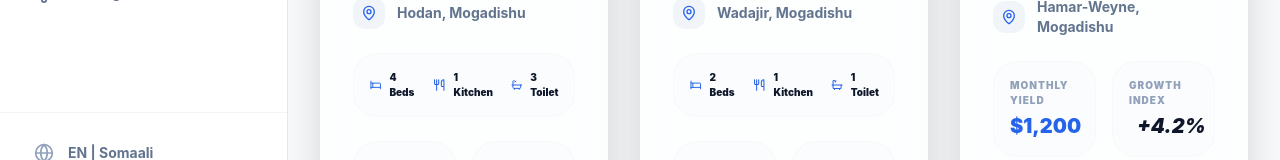
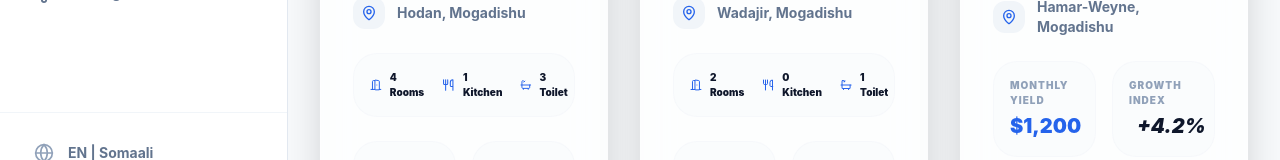
Before and after one commit to ibrahimcowke/Rentme24, a React (Vite) app: page /properties in a window 1280 px wide. Shown: the part 551-711 px from the top of the page. Built offline with nearby package versions, Linux system fonts and the light colour scheme.

Commit message:
refactor: Rename beds to rooms across application and SQL schema

```diff
--- a/src/contexts/DataContext.tsx
+++ b/src/contexts/DataContext.tsx
@@ -9,7 +9,7 @@ export interface Property {
   rent: number;
   status: 'occupied' | 'available';
   image: string;
-  beds?: number;
+  rooms?: number;
   kitchens?: number;
   toilets?: number;
 }
@@ -66,10 +66,10 @@ export const DataProvider: React.FC<{ children: React.ReactNode }> = ({ children
   const [properties, setProperties] = useState<Property[]>(() => {
     const saved = localStorage.getItem('rentme-properties');
     return saved ? JSON.parse(saved) : [
-      { id: '1', name: "Villa Hodan", code: "HOD-001", type: "house", district: "Hodan", rent: 500, status: "occupied", image: "https://images.unsplash.com/photo-1580587771525-78b9dba3b914?auto=format&fit=crop&q=80&w=600", beds: 4, kitchens: 1, toilets: 3 },
-      { id: '2', name: "Blue Sky Apartment", code: "WAD-042", type: "apartment", district: "Wadajir", rent: 350, status: "available", image: "https://images.unsplash.com/photo-1545324418-cc1a3fa10c00?auto=format&fit=crop&q=80&w=600", beds: 2, kitchens: 1, toilets: 1 },
+      { id: '1', name: "Villa Hodan", code: "HOD-001", type: "house", district: "Hodan", rent: 500, status: "occupied", image: "https://images.unsplash.com/photo-1580587771525-78b9dba3b914?auto=format&fit=crop&q=80&w=600", rooms: 4, kitchens: 1, toilets: 3 },
+      { id: '2', name: "Blue Sky Apartment", code: "WAD-042", type: "apartment", district: "Wadajir", rent: 350, status: "available", image: "https://images.unsplash.com/photo-1545324418-cc1a3fa10c00?auto=format&fit=crop&q=80&w=600", rooms: 2, kitchen: 1, toilets: 1 },
       { id: '3', name: "Commercial Hub", code: "XW-105", type: "office", district: "Hamar-Weyne", rent: 1200, status: "occupied", image: "https://images.unsplash.com/photo-1497366216548-37526070297c?auto=format&fit=crop&q=80&w=600" },
-      { id: '4', name: "Sunset Residence", code: "DAR-009", type: "house", district: "Darussalam", rent: 600, status: "available", image: "https://images.unsplash.com/photo-1600585154340-be6161a56a0c?auto=format&fit=crop&q=80&w=600", beds: 3, kitchens: 1, toilets: 2 },
+      { id: '4', name: "Sunset Residence", code: "DAR-009", type: "house", district: "Darussalam", rent: 600, status: "available", image: "https://images.unsplash.com/photo-1600585154340-be6161a56a0c?auto=format&fit=crop&q=80&w=600", rooms: 3, kitchens: 1, toilets: 2 },
     ];
   });
 
--- a/src/pages/Properties.tsx
+++ b/src/pages/Properties.tsx
@@ -15,7 +15,7 @@ import {
   ShieldCheck,
   Activity,
   Users,
-  Bed,
+  DoorOpen,
   Utensils,
   Bath
 } from 'lucide-react';
@@ -57,7 +57,7 @@ const Properties: React.FC = () => {
     district: MOGADISHU_DISTRICTS[0],
     type: 'house' as 'house' | 'apartment' | 'office',
     rent: 0,
-    beds: 0,
+    rooms: 0,
     kitchens: 0,
     toilets: 0
   });
@@ -80,7 +80,7 @@ const Properties: React.FC = () => {
       district: MOGADISHU_DISTRICTS[0],
       type: 'house',
       rent: 0,
-      beds: 0,
+      rooms: 0,
       kitchens: 0,
       toilets: 0
     });
@@ -217,8 +217,8 @@ const Properties: React.FC = () => {
                   {(prop.type === 'house' || prop.type === 'apartment') && (
                     <div className="flex gap-4 p-4 bg-slate-50/50 dark:bg-slate-800/30 rounded-3xl border border-slate-100/50 dark:border-slate-800/50">
                        <div className="flex items-center gap-2">
-                          <Bed size={14} className="text-primary" />
-                          <span className="text-[10px] font-black dark:text-slate-200">{prop.beds || 0} Beds</span>
+                          <DoorOpen size={14} className="text-primary" />
+                          <span className="text-[10px] font-black dark:text-slate-200">{prop.rooms || 0} Rooms</span>
                        </div>
                        <div className="flex items-center gap-2">
                           <Utensils size={14} className="text-primary" />
@@ -405,11 +405,11 @@ const Properties: React.FC = () => {
           {(formData.type === 'house' || formData.type === 'apartment') && (
             <div className="grid grid-cols-3 gap-4 p-5 bg-slate-50 dark:bg-slate-800 rounded-3xl border border-slate-100 dark:border-slate-700">
                <div className="space-y-2">
-                  <label className="text-[10px] font-black uppercase tracking-widest text-slate-400 px-1">Beds</label>
+                  <label className="text-[10px] font-black uppercase tracking-widest text-slate-400 px-1">Rooms</label>
                   <input
                     type="number"
-                    value={formData.beds}
-                    onChange={(e) => setFormData({ ...formData, beds: Number(e.target.value) })}
+                    value={formData.rooms}
+                    onChange={(e) => setFormData({ ...formData, rooms: Number(e.target.value) })}
                     className="w-full px-4 py-2.5 bg-white dark:bg-slate-900 border border-slate-100 dark:border-slate-700 rounded-xl outline-none focus:ring-4 focus:ring-primary/10 transition-all font-bold dark:text-slate-100"
                   />
                </div>
@@ -486,9 +486,9 @@ const Properties: React.FC = () => {
                  <h4 className="text-[10px] font-black uppercase text-slate-400 tracking-[0.2em] mb-6 px-1">Interior Specifications</h4>
                  <div className="grid grid-cols-3 gap-8">
                     <div className="flex flex-col items-center gap-2">
-                       <Bed size={24} className="text-primary" />
-                       <span className="text-xl font-black dark:text-white uppercase tracking-tighter">{selectedProperty.beds || 0}</span>
-                       <span className="text-[10px] font-bold text-slate-400 uppercase tracking-widest">Beds</span>
+                       <DoorOpen size={24} className="text-primary" />
+                       <span className="text-xl font-black dark:text-white uppercase tracking-tighter">{selectedProperty.rooms || 0}</span>
+                       <span className="text-[10px] font-bold text-slate-400 uppercase tracking-widest">Rooms</span>
                     </div>
                     <div className="flex flex-col items-center gap-2 border-x border-slate-200 dark:border-slate-700/50">
                        <Utensils size={24} className="text-primary" />
```
Also changed, not shown: 1 other file (tests, documents, lock files or other folders).
